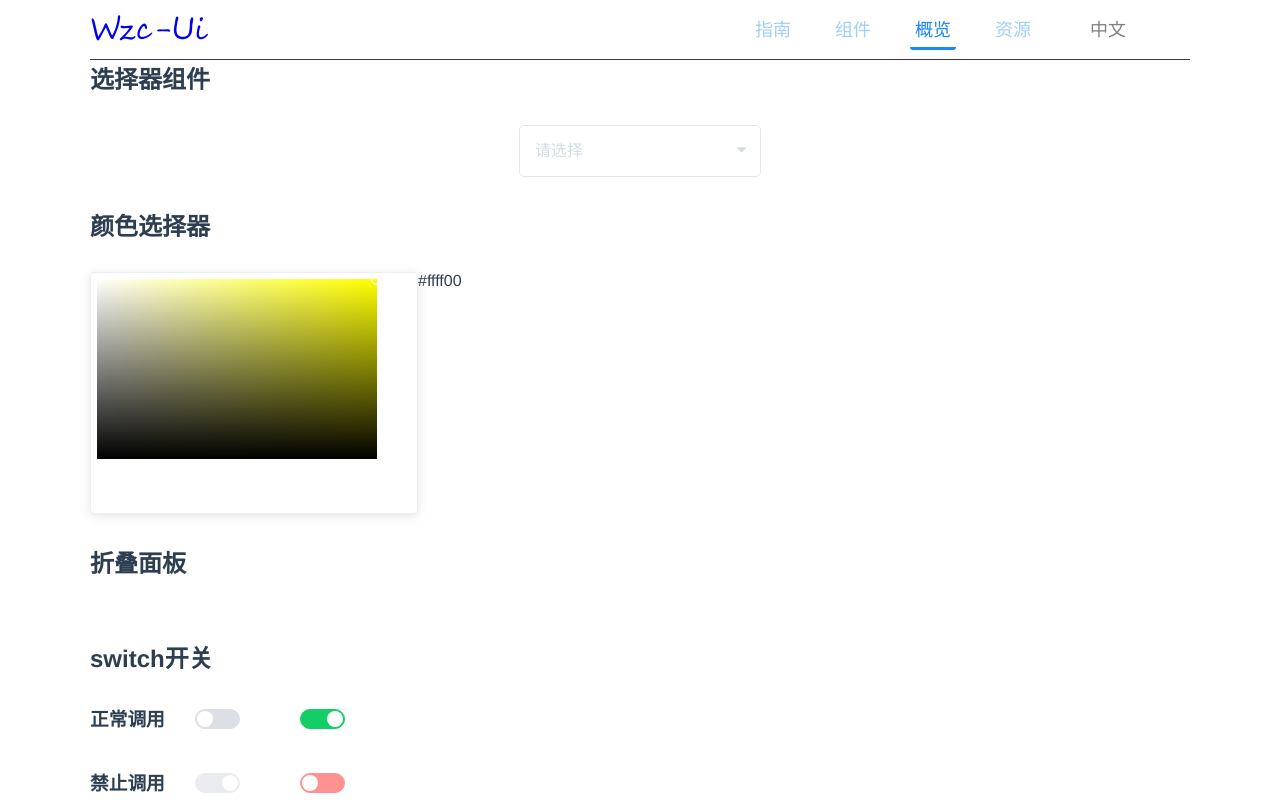
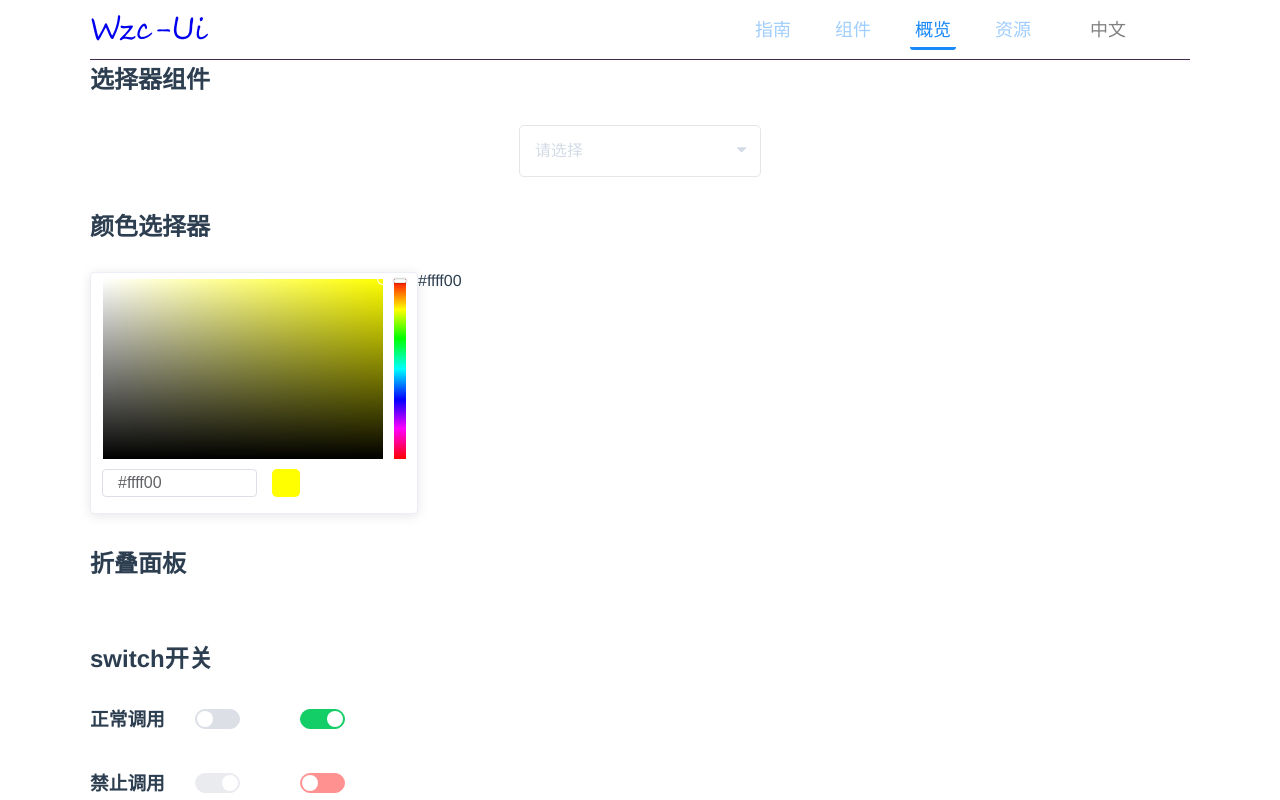
Before and after one commit to kongchengji/UiMade, a Vue app: page /#/HelloWorld in a window 1280 px wide. Built offline with nearby package versions, Linux system fonts and the light colour scheme.

Commit message:
颜色选择器提升

```diff
--- a/src/components/ColorPicker/wzc-color-picker.vue
+++ b/src/components/ColorPicker/wzc-color-picker.vue
@@ -8,9 +8,15 @@
                     <div ></div>
                 </div>
             </div>
-            <div class="wzc_color_right">
+            <div class="wzc_color_right" >
+                <div class="wzc_hue_slider" @mousedown="thumbClick($event)"></div>
+                <div class="wzc_hue_slider_thumb" ref="wzcthumb"></div>
+            </div>
+        </div>
+        <div class="wzc_color_btns">
+            <input type="text" class="wzc_input" v-model="currentColor">
 
-            </div>
+            <div class="wzc_color_show" :style="{ 'background-color': currentColor }"></div>
         </div>
     </div>
 </template>
@@ -34,10 +40,11 @@ export default {
     created() {},
     mounted() {
         this.dragColorPointer(this.$refs.wzcColorPointer);
+        this.dragColorPointer(this.$refs.wzcthumb, "thumb");
         this.backgroundColor = this.color;
+        this.currentColor = this.rgbToHex(this.color);
     },
-    watch: {
-    },
+    watch: {},
     computed: {
         styleVar() {
             return {
@@ -46,7 +53,7 @@ export default {
         }
     },
     methods: {
-        dragColorPointer (el) {
+        dragColorPointer (el, dom) {
             let dragBox = el;
             dragBox.onmousedown = (e) => {
                 e = e || window.event;
@@ -59,9 +66,14 @@ export default {
                     if(left < 0)  { left = 0; }
                     if(top > 180) { top = 180; }
                     if(top < 0)   { top = 0; }
-                    dragBox.style.left = left + "px";
                     dragBox.style.top = top + "px";
-                    this.changeColor(left, top )
+                    if( dom == "thumb" ) {
+                        dragBox.style.left = "0px";
+                        this.changeThumbColor(top);
+                    } else {
+                        dragBox.style.left = left + "px";
+                        this.changeColor(left, top )
+                    }
                 };
                 document.onmouseup = e => {
                     document.onmousemove = null;
@@ -104,24 +116,44 @@ export default {
             }
             this.changeColor(parseInt(this.$refs.wzcColorPointer.style.left), parseInt(this.$refs.wzcColorPointer.style.top) )
         },
+        thumbClick (e) {
+            this.$refs.wzcthumb.style.top = e.offsetY + 'px';
+            this.changeThumbColor(e.offsetY);
+        },
         // 计算颜色  HSV方式计算rgb
         changeColor (left, top) {
             let saturation = Math.round(left / 280 * 100) / 100;
             let value = Math.round((1 - top / 180) * 100) / 100;
-            let hue = this.getHue(this.getRGB(""+this.color));
-            this.currentColor = this.HSVtoRGB(hue, saturation, value);
+            let hue = this.getHue(this.getRGB(""+this.backgroundColor));
+            this.currentColor = this.rgbToHex(this.HSVtoRGB(hue, saturation, value));
             this.$emit('update:color', this.currentColor);
+        },
+        changeThumbColor (top) {
+            let hue = Math.round((top / 180) * 360 * 100) / 100;
+            this.backgroundColor = this.HuetoRGB(hue)
         },
         getRGB (str){
             if(str.indexOf('rgb') == -1){
                 str = "rgba(" + str.match(/[A-Za-z0-9]{2}/g).map(function(v) { return parseInt(v, 16) }).join(",") + ")";
             }
-            var match = str.match(/rgba?\((\d{1,3}), ?(\d{1,3}), ?(\d{1,3})\)?(?:, ?(\d(?:\.\d?))\))?/);
+            let match = str.match(/rgba?\((\d{1,3}), ?(\d{1,3}), ?(\d{1,3})\)?(?:, ?(\d(?:\.\d?))\))?/);
             return match ? {
                 red: match[1],
                 green: match[2],
                 blue: match[3]
             } : {};
+        },
+        rgbToHex (color){
+            if(color.indexOf("#") != -1) {
+                return color;
+            }
+            let arr = color.split(',');
+            let r = +arr[0].split('(')[1];
+            let g = +arr[1];
+            let b = +arr[2].split(')')[0];
+            let value = (1 << 24) + r * (1 << 16) + g * (1 << 8) + b;
+            value = value.toString(16);
+            return '#' + value.slice(1);
         },
         getHue (rgbArray) {
             let r, g, b, max, min;
@@ -170,6 +202,24 @@ export default {
                 case 5: r = v;  g = p1; b = p2; break;
             }
             return 'rgb(' + Math.round(r * 255) + ',' + Math.round(g * 255) + ',' + Math.round(b * 255) + ')';
+        },
+        // 根据色相计算纯色
+        HuetoRGB(h) {
+            let doHandle = (num) =>{
+                if( num > 255) {
+                    return 255;
+                } else if(num < 0){
+                    return 0;
+                } else {
+                    return Math.round(num);
+                }
+            }
+
+            let hueRGB = h/60 * 255;
+            let r = doHandle(Math.abs(hueRGB-765)-255);
+            let g = doHandle(510 - Math.abs(hueRGB-510));
+            let b = doHandle(510 - Math.abs(hueRGB-1020));
+            return 'rgb(' +r + ',' + g + ',' + b + ')';
         }
     },
 };
@@ -189,7 +239,7 @@ export default {
         width: 100%;
         height: 180px;
         display: flex;
-        justify-content: space-between;
+        justify-content: space-around;
     }
     .wzc_color_left {
         width: 280px;
@@ -201,6 +251,7 @@ export default {
     .wzc_color_right {
         width: 12px;
         height: 100%;
+        position: relative;
     }
     .wzc_color_left .white_panel,
     .wzc_color_left .black_panel{
@@ -228,4 +279,50 @@ export default {
         box-shadow: rgb(255, 255, 255) 0px 0px 0px 1px inset;
         transform: translate(-6px, -6px);
     }
+    .wzc_color_right .wzc_hue_slider {
+        height: 100%;
+        background: linear-gradient(180deg,red 0,#ff0 17%,#0f0 33%,#0ff 50%,#00f 67%,#f0f 83%,red);
+    }
+    .wzc_hue_slider_thumb {
+        position: absolute;
+        cursor: pointer;
+        box-sizing: border-box;
+        left: 0;
+        top: 0;
+        width: 12px;
+        height: 4px;
+        border-radius: 1px;
+        background: #fff;
+        border: 1px solid #f0f0f0;
+        box-shadow: 0 0 2px rgba(0,0,0,.6);
+        z-index: 1;
+    }
+    .wzc_color_btns .wzc_input {
+        width: 155px;
+        height: 28px;
+        line-height: 28px;
+        background-color: #fff;
+        background-image: none;
+        border-radius: 4px;
+        border: 1px solid #dcdfe6;
+        box-sizing: border-box;
+        color: #606266;
+        display: inline-block;
+        font-size: inherit;
+        outline: none;
+        padding: 0 15px;
+        margin-left: 5px;
+    }
+    .wzc_color_show {
+        width: 28px;
+        height: 28px;
+        border-radius: 5px;
+        margin-left: 15px;
+    }
+    .wzc_color_btns {
+        width: 100%;
+        height: 28px;
+        margin-top: 10px;
+        display: flex;
+    }
 </style>
```
